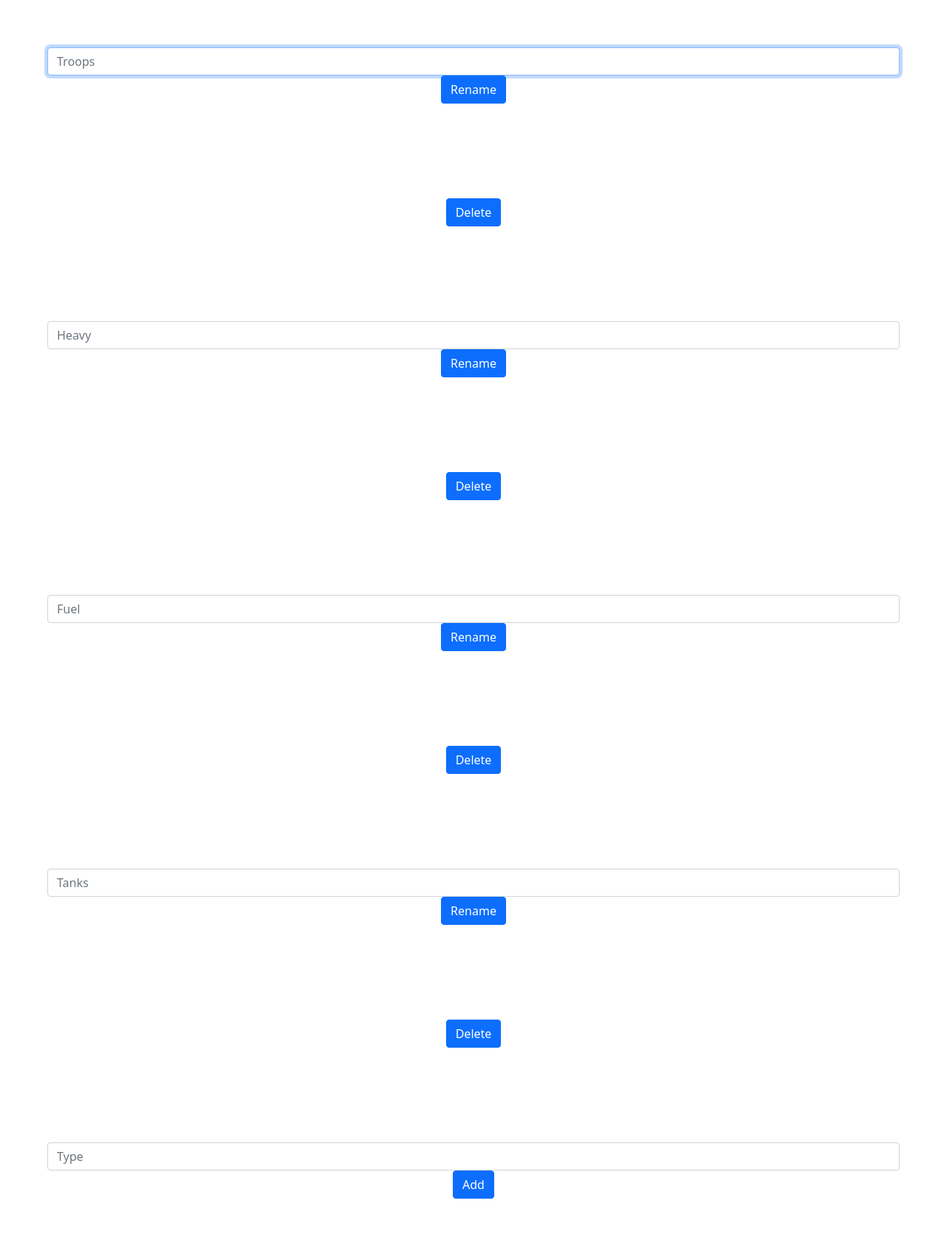
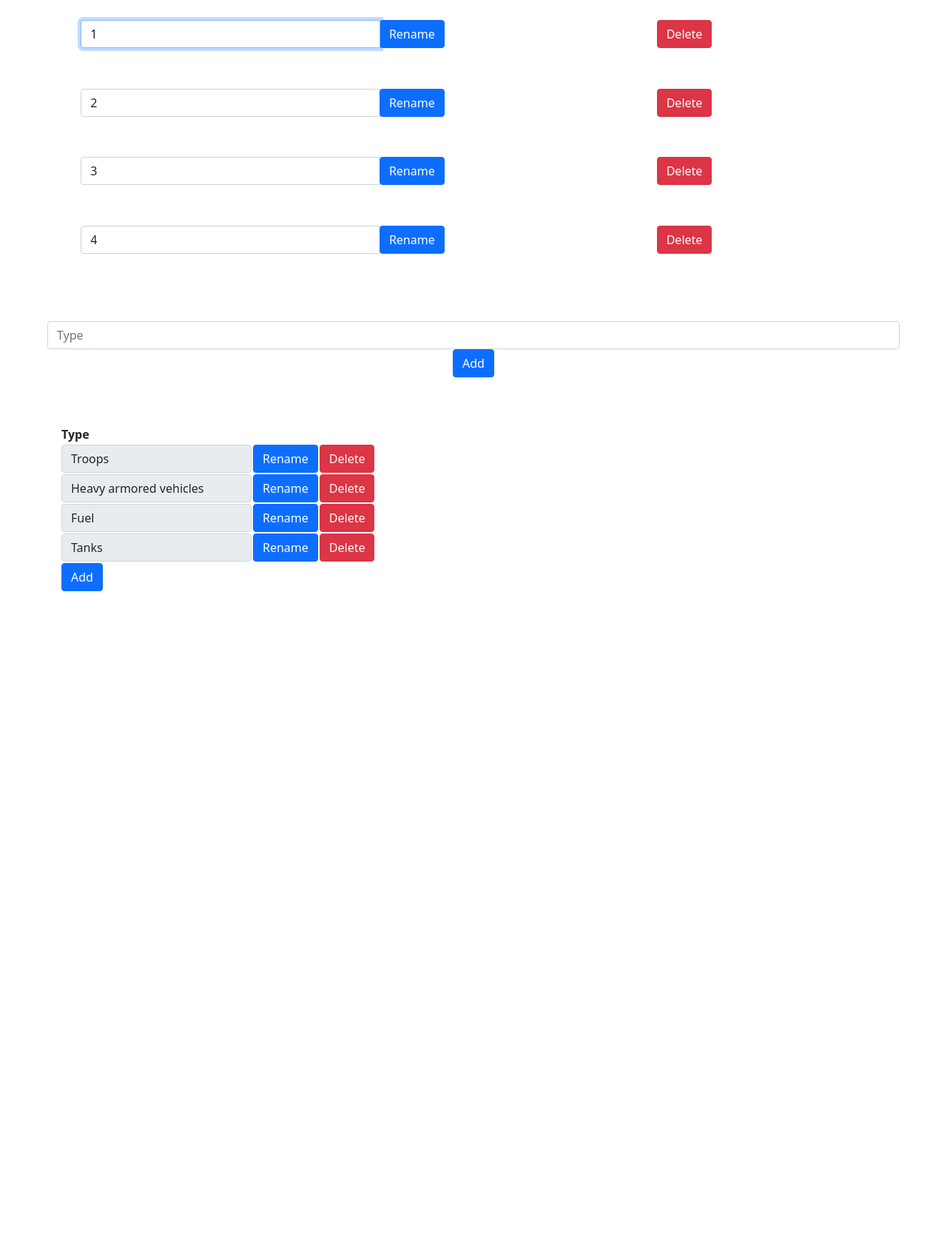
Before and after one commit to bomber100/Map, a Flask app: page /typechange in a window 1280 px wide. Shown: the whole page at 74% size. After the commit the page ends 799 px from the top, so only its background shows below. Run offline with Flask 3, Linux system fonts and the light colour scheme; data comes from the database, SQL or seed files in the repository.

Commit message:
updated UI, added py routes for update/insert/delete

```diff
--- a/project/application.py
+++ b/project/application.py
@@ -161,23 +161,50 @@ def tracker(lat, lng, amount, unitType):
     return -1
 
 
+############ type routines ####################
+@app.route("/typechange")
+def typechange():
+    if (str(session) == "<FileSystemSession {}>"):
+        return redirect("/")
+    types = db.execute("SELECT id, type FROM types ORDER BY id").fetchall()
+    return render_template("typechange.html", types = types)
 
-@app.route("/add", methods = ["POST"])
+
+@app.route("/addType", methods = ["POST"])
 def add():
     if (str(session) == "<FileSystemSession {}>"):
         return redirect("/")
     print(request.form.get("added_type"))
     if not request.form.get("added_type"):
         return render_template("error.html", error = "Must provide type name")
-    db.execute("INSERT INTO types(type) VALUES (?)", [str(request.form.get("added_type"))])
+
+    name = str(request.form.get("added_type"))
+    db.execute("INSERT INTO types(type) VALUES (?)", [name])
     return redirect("/typechange")
 
 
+@app.route("/updateType", methods = ["POST"])
+def update():
+    if (str(session) == "<FileSystemSession {}>"):
+        return redirect("/")
+
+    if not request.form.get("updated_type"):
+        return render_template("error.html", error = "Must provide type name")
+
+    id = str(request.form.get("updated_id"))
+    name = str(request.form.get("updated_type"))
+    db.execute("UPDATE types SET type = ? WHERE id = ?", [name,id])
+    return redirect("/typechange")
 
 
-@app.route("/typechange")
-def typechange():
+@app.route("/deleteType", methods = ["POST"])
+def update():
     if (str(session) == "<FileSystemSession {}>"):
         return redirect("/")
-    types = db.execute("SELECT type FROM types ORDER BY id").fetchall()
-    return render_template("typechange.html", types = types)
+
+    if not request.form.get("deleted_id"):
+        return render_template("error.html", error = "Unkown type ID")
+
+    id = str(request.form.get("deleted_id"))
+    db.execute("DELETE FROM types WHERE id = ?", [id])
+    return redirect("/typechange")
--- a/project/templates/typechange.html
+++ b/project/templates/typechange.html
@@ -7,14 +7,24 @@
 {% block body %}
 
 {% for type in types %}
-<div>
+    <div class="container">
+        <div class="row">
+            <div class="col-md-6">
                 <form action="/rename" method="post" style="text-align: center; padding: 5%;">
-        <input autocomplete="off" autofocus class="form-control" name="rename" placeholder={{ type[0] }} type="text">
+                    <div class="input-group">
+                        <input autocomplete="off" autofocus class="form-control" name="rename" value="{{ type[0] }}" type="text">
+                        <div class="input-group-append">
                             <button class="btn btn-primary" type="submit">Rename</button>
+                        </div>
+                    </div>
                 </form>
+            </div>
+            <div class="col-md-6">
                 <form action="/delete" method="post" style="text-align: center; padding: 5%;">
-        <button class="btn btn-primary" type="submit">Delete</button>
+                    <button class="btn btn-danger" type="submit">Delete</button>
                 </form>
+            </div>
+        </div>
     </div>
 {% endfor %}
 
@@ -25,4 +35,58 @@
     </form>
 </div>
 
+<div class="container">
+<table class="GeneratedTable">
+    <thead> <tr> <th>Type</th></tr> </thead>
+    <tbody>
+{% for type in types %}
+<tr>
+    <td><input autocomplete="off" autofocus class="form-control" name="rename{{ type[0] }}" id="{{ type[0] }}" value="{{ type[1] }}" type="text" readonly></td>
+    <td><button class="btn btn-primary" type="button" name="rename_button" id="{{ type[0] }}" onclick='doUpdateType("rename{{ type[0] }}")'>Rename</button></td>
+    <td><button class="btn btn-danger" type="button" name="delete_button" id="{{ type[0] }}" onclick='doDeleteType("rename{{ type[0] }}")'>Delete</button></td>
+</tr>
+{% endfor %}
+    <tr><td><button class="btn btn-primary" type="button" onclick='doInsertType()'>Add</button></td></tr>
+</tbody></table>
+</div>
+
+<script>
+    function doUpdateType(fieldName) {
+        var inputField = document.querySelector('input[name="' + fieldName + '"]');
+        var button = document.querySelector('button[name="rename_button"][id="' + inputField.id + '"]');
+
+        if(button.innerHTML == "Rename") {
+            inputField.removeAttribute('readonly');
+            button.innerHTML = "Save";
+        } else if(button.innerHTML == "Save") {
+            //todo: run update action
+            inputField.setAttribute('readonly', '');
+            button.innerHTML = "Rename";
+        }
+        console.log("id = " + inputField.id + ", name = " + inputField.name + ", value = " + inputField.value);
+        console.log("button id = " + button.id + ", text = " + button.innerHTML);
+    }
+
+    function doDeleteType(fieldName) {
+        var inputField = document.querySelector('input[name="' + fieldName + '"]');
+        var delButton = document.querySelector('button[name="delete_button"][id="' + inputField.id + '"]');
+        var updateButton = document.querySelector('button[name="rename_button"][id="' + inputField.id + '"]');
+        var text = "Are you sure to delete type:\n" + inputField.value;
+        if (confirm(text) == true) {
+            //todo: run delete action
+            inputField.setAttribute('readonly', '');
+            delButton.style.display = "none";
+            updateButton.style.display = "none";
+            inputField.style = "text-decoration: line-through;"
+        }
+    }
+
+    function doInsertType() {
+        let newType = prompt("Enter new Type")
+        if (newType != null){
+            console.log("newType = " + newType);
+            //todo: run insert action
+        }
+    }
+</script>
 {% endblock %}
```
Also changed, not shown: 1 other file. Lines whose indentation alone changed are shown as unchanged.
